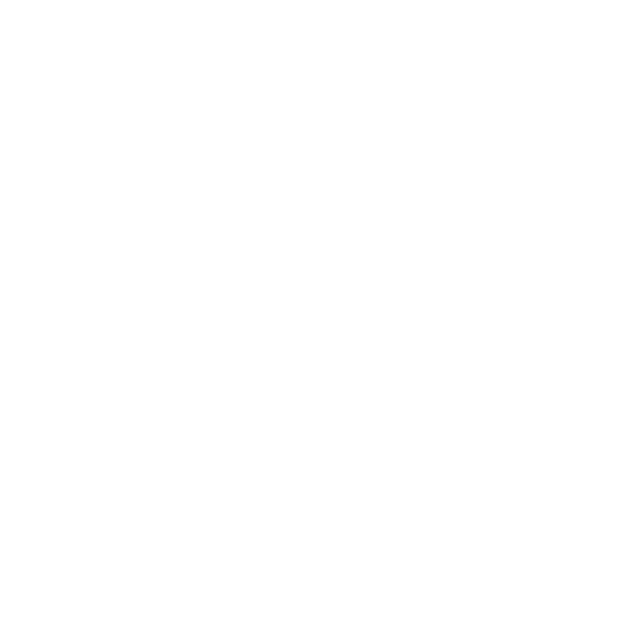
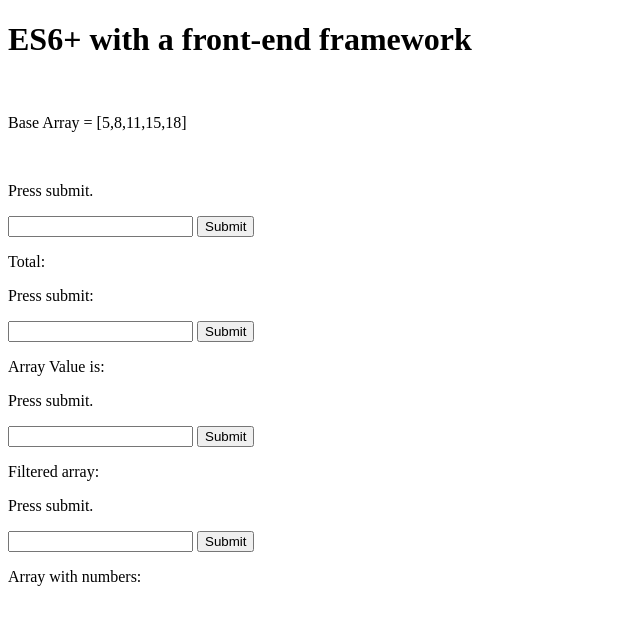
Before and after one commit to iwaramy/Assignment-2, a plain HTML site: page index.html in a window 1280 px wide. Shown: the whole page, without its empty margins (0-640 px from the left). Drawn offline with nearby package versions, Linux system fonts and the light colour scheme.

Commit message:
code added

```diff
--- a/index.html
+++ b/index.html
@@ -4,9 +4,42 @@
   <meta charset="UTF-8">
   <meta name="viewport" content="width=device-width, initial-scale=1.0">
   <meta http-equiv="X-UA-Compatible" content="ie=edge">
-  <title>Document</title>
+  <script src="https://ajax.googleapis.com/ajax/libs/jquery/3.3.1/jquery.min.js"></script>
+  <script src="script.js"></script>
+  <link rel="stylesheet" href="style.css">
+  <title>Play With Numbers</title>
 </head>
 <body>
+  <main class="main">
+    <h1>ES6+ with a  front-end framework</h1>
+    <br>
+    <p>Base Array = [5,8,11,15,18] </p>
+    <br>
+    <section class="input-set">
+        <p>Press submit.</p>
+        <input type="text" class="input-1">
+        <input class="submit-1" type="submit"></input>
+        <p class="markup">Total: <span class="sum-1"></span></p>
+    </section>
+      <section class="input-set">
+        <p>Press submit:</p>
+        <input type="text" class="input-2">
+        <input class="submit-2" type="submit"></input>
+        <p class="markup">Array Value is: <span class="returnedArray-1"></span></p>
+    </section>
+    <section class="input-set">
+        <p>Press submit.</p>
+        <input type="text" class="input-3">
+        <input class="submit-3" type="submit"></input>
+        <p class="markup">Filtered array: <span class="returnedArray-2"></span></p>
+    </section>
 
+    <section class="input-set">
+        <p>Press submit.</p>
+        <input type="text" class="input-4">
+        <input class="submit-4" type="submit"></input>
+        <p class="markup">Array with numbers: <span class="returnedArray-3"></span></p>
+    </section>
+  </main>
 </body>
 </html>
```
